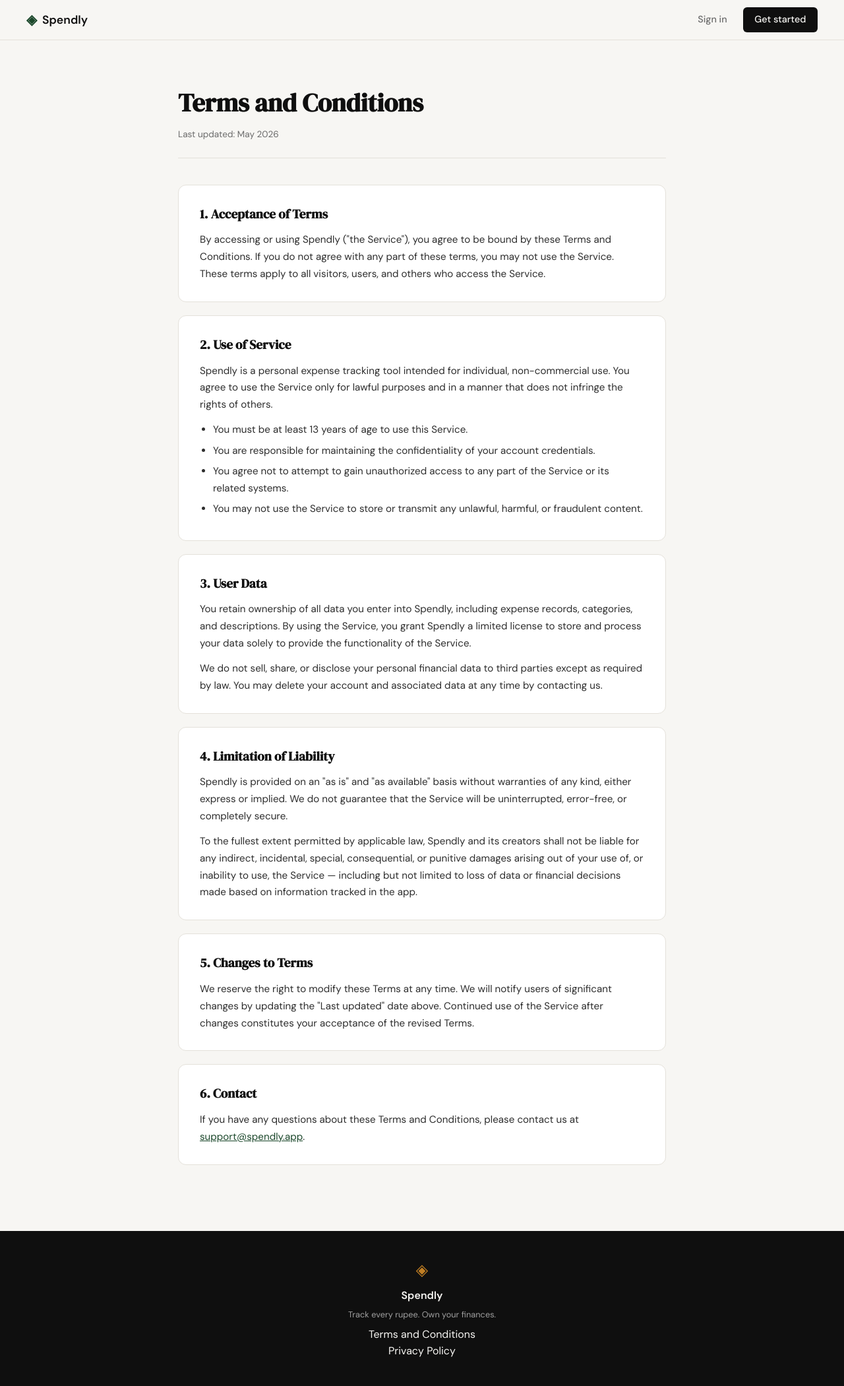
After one commit to nurali-techie/spendly, a Flask app: page /terms in a window 1280 px wide. The commit adds this page. Shown: the whole page at 66% size. Run offline with Flask 3, Linux system fonts and the light colour scheme.

Commit message:
added terms and condtions page

```diff
--- a/app.py
+++ b/app.py
@@ -20,6 +20,11 @@ def register():
 @app.route("/login")
 def login():
     return render_template("login.html")
+
+
+@app.route("/terms")
+def terms():
+    return render_template("terms.html")
 
 
 # ------------------------------------------------------------------ #
--- a/static/css/style.css
+++ b/static/css/style.css
@@ -528,3 +528,79 @@ a { color: inherit; text-decoration: none; }
     .nav-links a:not(.nav-cta) { display: none; }
     .hero { padding: 3rem 1rem 2rem; }
 }
+
+/* ------------------------------------------------------------------ */
+/* Terms page                                                          */
+/* ------------------------------------------------------------------ */
+
+.terms-section {
+    padding: 4rem 2rem 5rem;
+    background: var(--paper);
+    min-height: calc(100vh - 60px - 100px);
+}
+
+.terms-container {
+    max-width: 740px;
+    margin: 0 auto;
+}
+
+.terms-header {
+    margin-bottom: 2.5rem;
+    padding-bottom: 1.5rem;
+    border-bottom: 1px solid var(--border);
+}
+
+.terms-title {
+    font-family: var(--font-display);
+    font-size: 2.4rem;
+    color: var(--ink);
+    margin-bottom: 0.4rem;
+}
+
+.terms-updated {
+    font-size: 0.85rem;
+    color: var(--ink-muted);
+}
+
+.terms-block {
+    background: var(--paper-card);
+    border: 1px solid var(--border);
+    border-radius: var(--radius-md);
+    padding: 1.75rem 2rem;
+    margin-bottom: 1.25rem;
+}
+
+.terms-block h2 {
+    font-family: var(--font-display);
+    font-size: 1.2rem;
+    color: var(--ink);
+    margin-bottom: 0.75rem;
+}
+
+.terms-block p {
+    font-size: 0.95rem;
+    color: var(--ink-soft);
+    line-height: 1.7;
+    margin-bottom: 0.75rem;
+}
+
+.terms-block p:last-child {
+    margin-bottom: 0;
+}
+
+.terms-block ul {
+    margin: 0.5rem 0 0 1.25rem;
+    padding: 0;
+}
+
+.terms-block ul li {
+    font-size: 0.95rem;
+    color: var(--ink-soft);
+    line-height: 1.7;
+    margin-bottom: 0.35rem;
+}
+
+.terms-block a {
+    color: var(--accent);
+    text-decoration: underline;
+}
--- a/templates/base.html
+++ b/templates/base.html
@@ -35,7 +35,7 @@
             <span class="footer-name">Spendly</span>
             <p class="footer-copy">Track every rupee. Own your finances.</p>
             <div class="footer-links">
-                <a href="#">Terms and Conditions</a><br>
+                <a href="{{ url_for('terms') }}">Terms and Conditions</a><br>
                 <a href="#">Privacy Policy</a>
             </div>
         </div>
--- /dev/null
+++ b/templates/terms.html
@@ -0,0 +1,56 @@
+{% extends "base.html" %}
+
+{% block title %}Terms and Conditions — Spendly{% endblock %}
+
+{% block content %}
+
+<section class="terms-section">
+    <div class="terms-container">
+        <div class="terms-header">
+            <h1 class="terms-title">Terms and Conditions</h1>
+            <p class="terms-updated">Last updated: May 2026</p>
+        </div>
+
+        <div class="terms-body">
+            <div class="terms-block">
+                <h2>1. Acceptance of Terms</h2>
+                <p>By accessing or using Spendly ("the Service"), you agree to be bound by these Terms and Conditions. If you do not agree with any part of these terms, you may not use the Service. These terms apply to all visitors, users, and others who access the Service.</p>
+            </div>
+
+            <div class="terms-block">
+                <h2>2. Use of Service</h2>
+                <p>Spendly is a personal expense tracking tool intended for individual, non-commercial use. You agree to use the Service only for lawful purposes and in a manner that does not infringe the rights of others.</p>
+                <ul>
+                    <li>You must be at least 13 years of age to use this Service.</li>
+                    <li>You are responsible for maintaining the confidentiality of your account credentials.</li>
+                    <li>You agree not to attempt to gain unauthorized access to any part of the Service or its related systems.</li>
+                    <li>You may not use the Service to store or transmit any unlawful, harmful, or fraudulent content.</li>
+                </ul>
+            </div>
+
+            <div class="terms-block">
+                <h2>3. User Data</h2>
+                <p>You retain ownership of all data you enter into Spendly, including expense records, categories, and descriptions. By using the Service, you grant Spendly a limited license to store and process your data solely to provide the functionality of the Service.</p>
+                <p>We do not sell, share, or disclose your personal financial data to third parties except as required by law. You may delete your account and associated data at any time by contacting us.</p>
+            </div>
+
+            <div class="terms-block">
+                <h2>4. Limitation of Liability</h2>
+                <p>Spendly is provided on an "as is" and "as available" basis without warranties of any kind, either express or implied. We do not guarantee that the Service will be uninterrupted, error-free, or completely secure.</p>
+                <p>To the fullest extent permitted by applicable law, Spendly and its creators shall not be liable for any indirect, incidental, special, consequential, or punitive damages arising out of your use of, or inability to use, the Service — including but not limited to loss of data or financial decisions made based on information tracked in the app.</p>
+            </div>
+
+            <div class="terms-block">
+                <h2>5. Changes to Terms</h2>
+                <p>We reserve the right to modify these Terms at any time. We will notify users of significant changes by updating the "Last updated" date above. Continued use of the Service after changes constitutes your acceptance of the revised Terms.</p>
+            </div>
+
+            <div class="terms-block">
+                <h2>6. Contact</h2>
+                <p>If you have any questions about these Terms and Conditions, please contact us at <a href="mailto:support@spendly.app">support@spendly.app</a>.</p>
+            </div>
+        </div>
+    </div>
+</section>
+
+{% endblock %}
```
